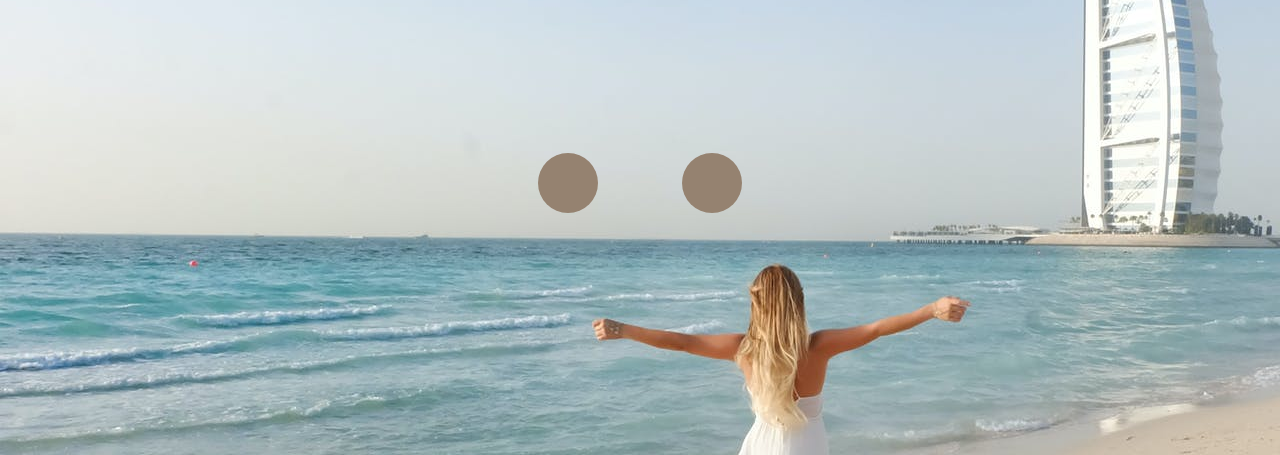
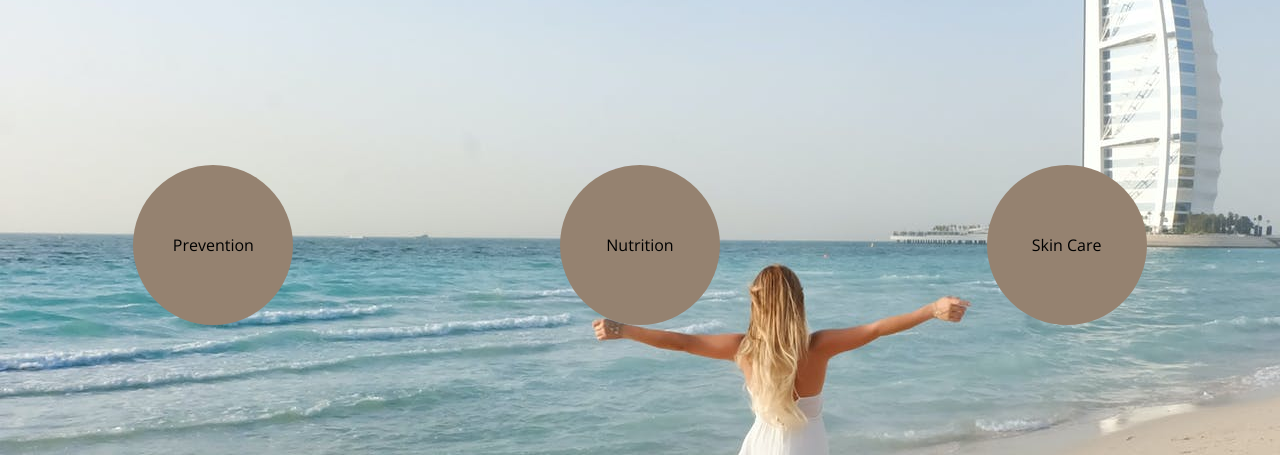
Before and after one commit to Code-Institute-Submissions/HG42022-Project1, a plain HTML site: page healthy.html in a window 1280 px wide. Shown: the part 217-672 px from the top of the page. Drawn offline with nearby package versions, Linux system fonts and the light colour scheme.

Commit message:
change the healthy file by the good one from previous versions

```diff
--- a/assets/css/style.css
+++ b/assets/css/style.css
@@ -151,35 +151,35 @@ footer {
     color: #0000FF;
 }
 
-/* style the 3 squares to be centered*/
+/* style the 3  rounds to be centered*/
 
 #healthy{
     text-align: center;
 }
 
 
-.container-healthy{
 
-    position: absolute;
-    width: 400px;
-    height: 100px;
-    left: 50%;
-    top: 50%;
-    margin-left: -200px;
-    margin-top: -50px;
+/* style the clickable rounds*/
 
-    }
-.box-healthy{
+.round-box {
     background-color: #958270;
-    display: inline-block;
-    height: 60px;
-    width: 60px;
-    margin-right: 10%;
-    margin-left: 10%;
-    margin-top: 5%;
+    height: 10rem;
+    width: 10rem;
     border-radius: 50%;
+    margin: auto;
+    display: flex;
+}
 
-        }
+.container-box {
+    display: flex;
+    margin-top: 20rem;
+}
+
+.circle-link {
+    color: #000000;
+    margin: auto;
+}
+
 
     #prevention-title {
 
--- a/healthy.html
+++ b/healthy.html
@@ -29,18 +29,30 @@
 
 <main>
 
-    <!--Prevention title and 2 rounds!-->
+    <!--this is section for the round -->
+    <section>
+        <div class="container-box">
 
 
-    <section id="healthy">
-        <h2 id="prevention-title">Prevention is key</h2>
-        <div class="container-healthy">
-            <div class="box-healthy"></a></div>
-            <div class="box-healthy"></div>
+                <div class="round-box">
+                    <p class="circle-link">Prevention</p>
+                </div>
+            </a>
+
+
+                <div class="round-box">
+                    <p class="circle-link">Nutrition</p>
+                </div>
+            </a>
+
+                <div class="round-box">
+                    <p class="circle-link">Skin Care</p>
+                </div>
+            </a>
+
 
         </div>
 
-    </section>
 
 
 
```
Also changed, not shown: assets/css/images/Screenshot (87).png (added), assets/css/images/Screenshot (88).png (added), 1 other file.
